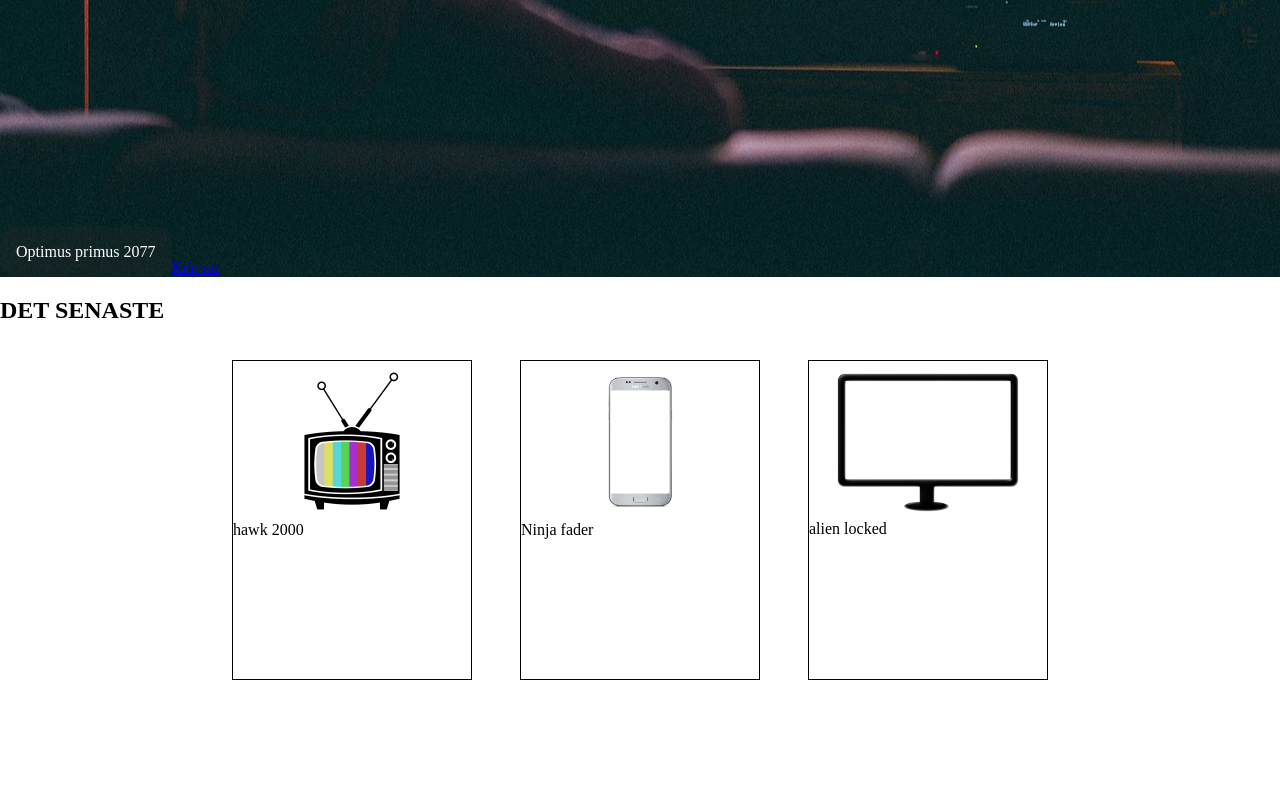
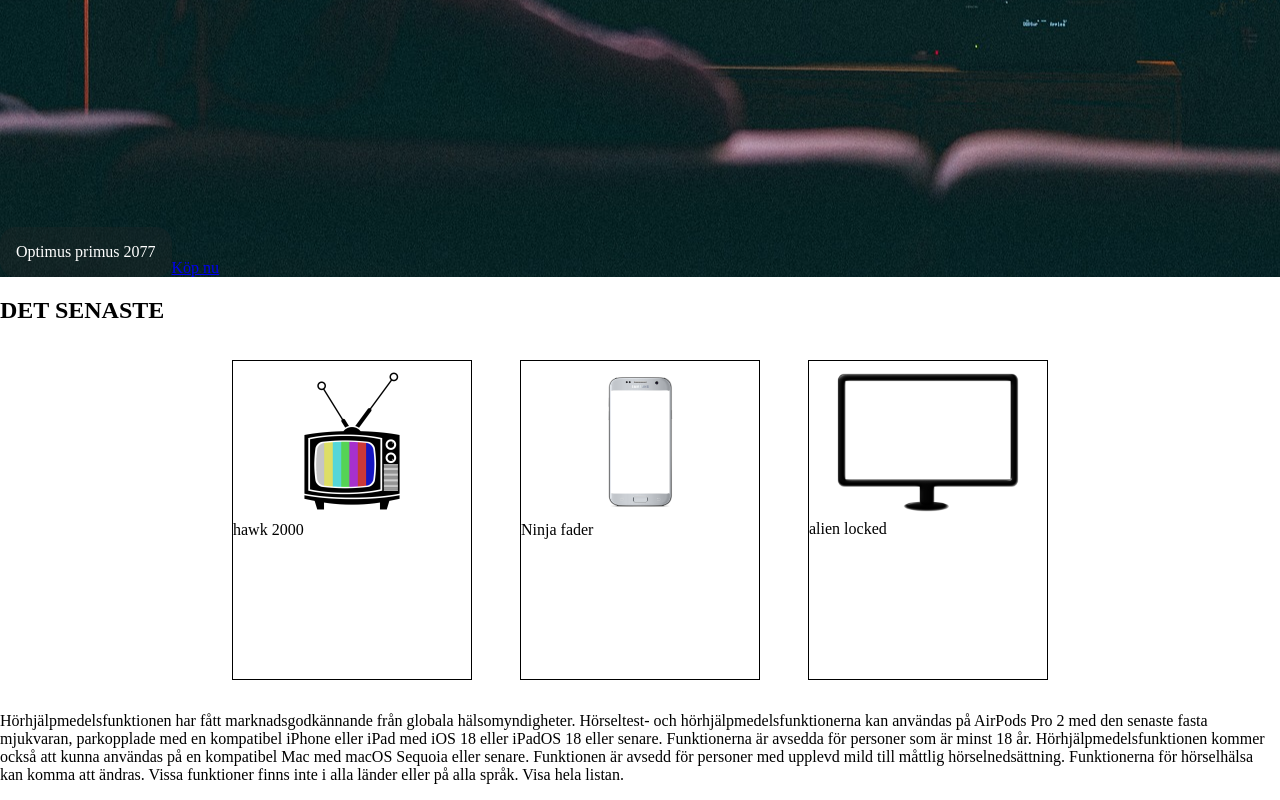
Before and after one commit to USB-mouse/Projekt---TV-tillverkaren, a plain HTML site: page Mall/index.html in a window 1280 px wide. Shown: the part 541-1341 px from the top of the page. Before the commit the page ends 1237 px from the top, so only its background shows below. Drawn offline with Linux system fonts and the light colour scheme.

Commit message:
Start lektion 4/2 v0.3

```diff
--- a/Mall/index.html
+++ b/Mall/index.html
@@ -52,6 +52,9 @@
 
     </main>
 
+    <footer>
+        <p>Hörhjälpmedels­funktionen har fått marknads­godkännande från globala hälso­myndigheter. Hörseltest- och hörhjälpmedels­funktionerna kan användas på AirPods Pro 2 med den senaste fasta mjukvaran, parkopplade med en kompatibel iPhone eller iPad med iOS 18 eller iPadOS 18 eller senare. Funktionerna är avsedda för personer som är minst 18 år. Hörhjälpmedels­funktionen kommer också att kunna användas på en kompatibel Mac med macOS Sequoia eller senare. Funktionen är avsedd för personer med upplevd mild till måttlig hörselnedsättning. Funktionerna för hörselhälsa kan komma att ändras. Vissa funktioner finns inte i alla länder eller på alla språk. Visa hela listan.</p>
 
+    </footer>
 </body>
 </html>
```
